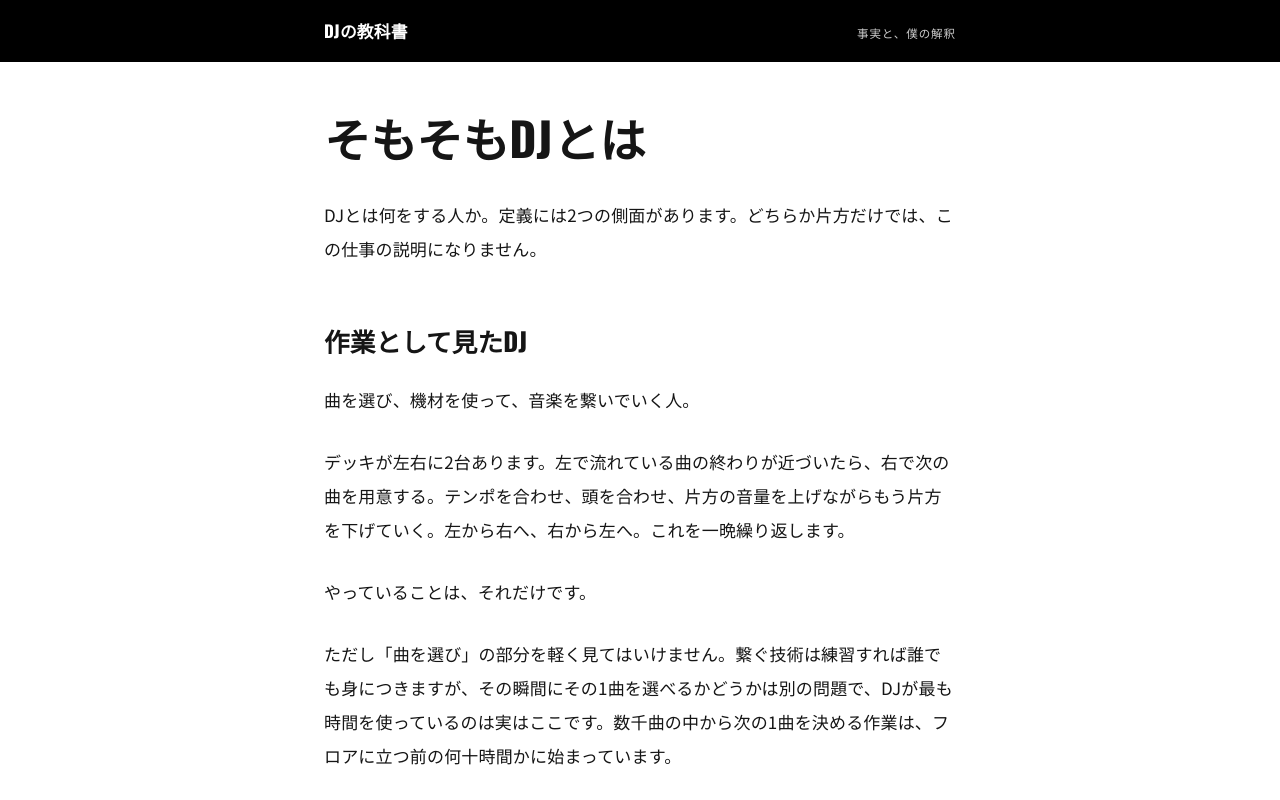
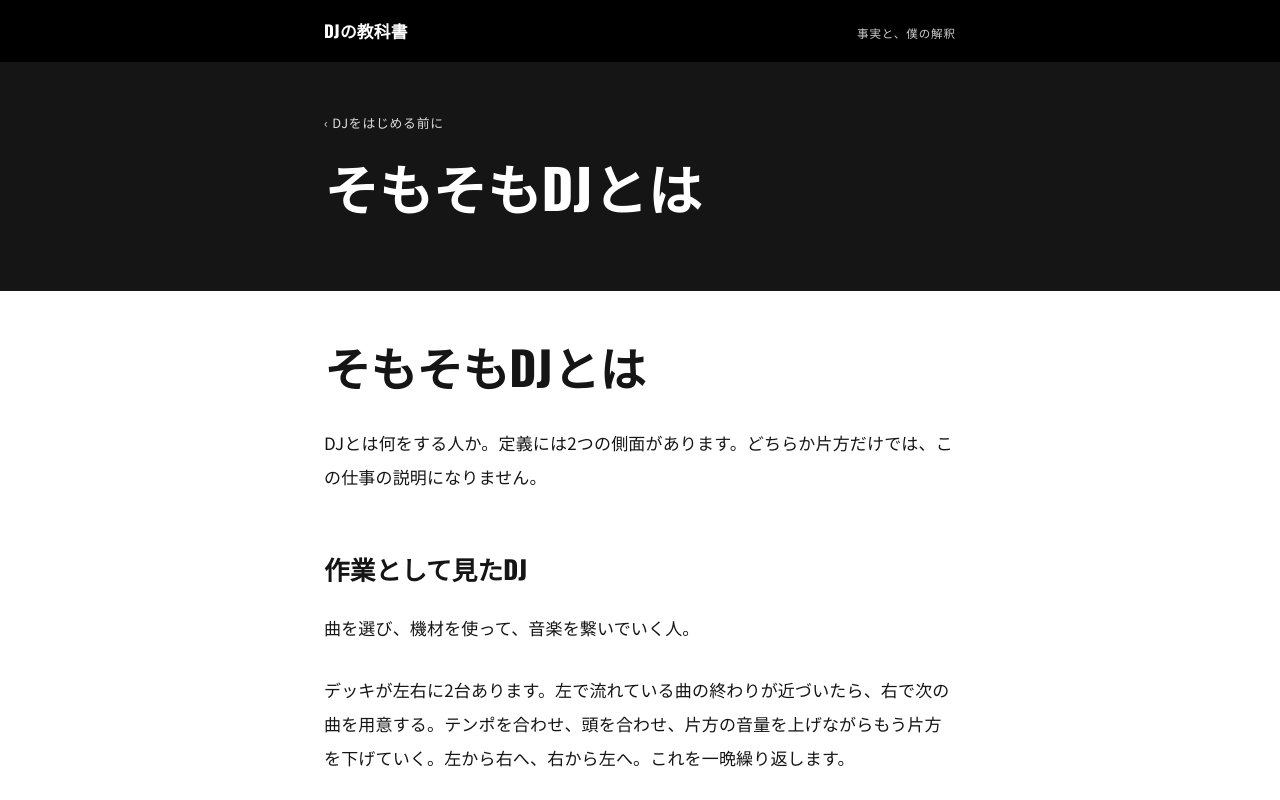
Before and after one commit to mackey-7/dj-textbook, a Next.js app: page /what-is-a-dj in a window 1280 px wide. Shown: the top 800 px of the page. Built offline with nearby package versions, Linux system fonts and the light colour scheme.

Commit message:
記事タイトルを黒帯のヒーローに移動
RAと同じく、パンくずとタイトルまでを黒地に置き、本文から
白地に切り替わる構造にする。タイトルはMDX本文から外し、
レイアウト側で持つ形に変更した。

```diff
--- a/app/what-is-a-dj/layout.js
+++ b/app/what-is-a-dj/layout.js
@@ -1,10 +1,20 @@
 export default function ArticleLayout({ children }) {
   return (
-    <main className="article">
-      {children}
+    <>
+      <div className="hero">
+        <div className="hero__inner">
+          <p className="hero__crumb">
+            <a href="/">‹ DJをはじめる前に</a>
+          </p>
+          <h1 className="hero__title">そもそもDJとは</h1>
+        </div>
+      </div>
+
+      <main className="article">{children}</main>
+
       <nav className="article-foot">
-        <a href="/">← 目次へ戻る</a>
+        <a href="/">‹ 目次へ戻る</a>
       </nav>
-    </main>
+    </>
   )
 }
```
